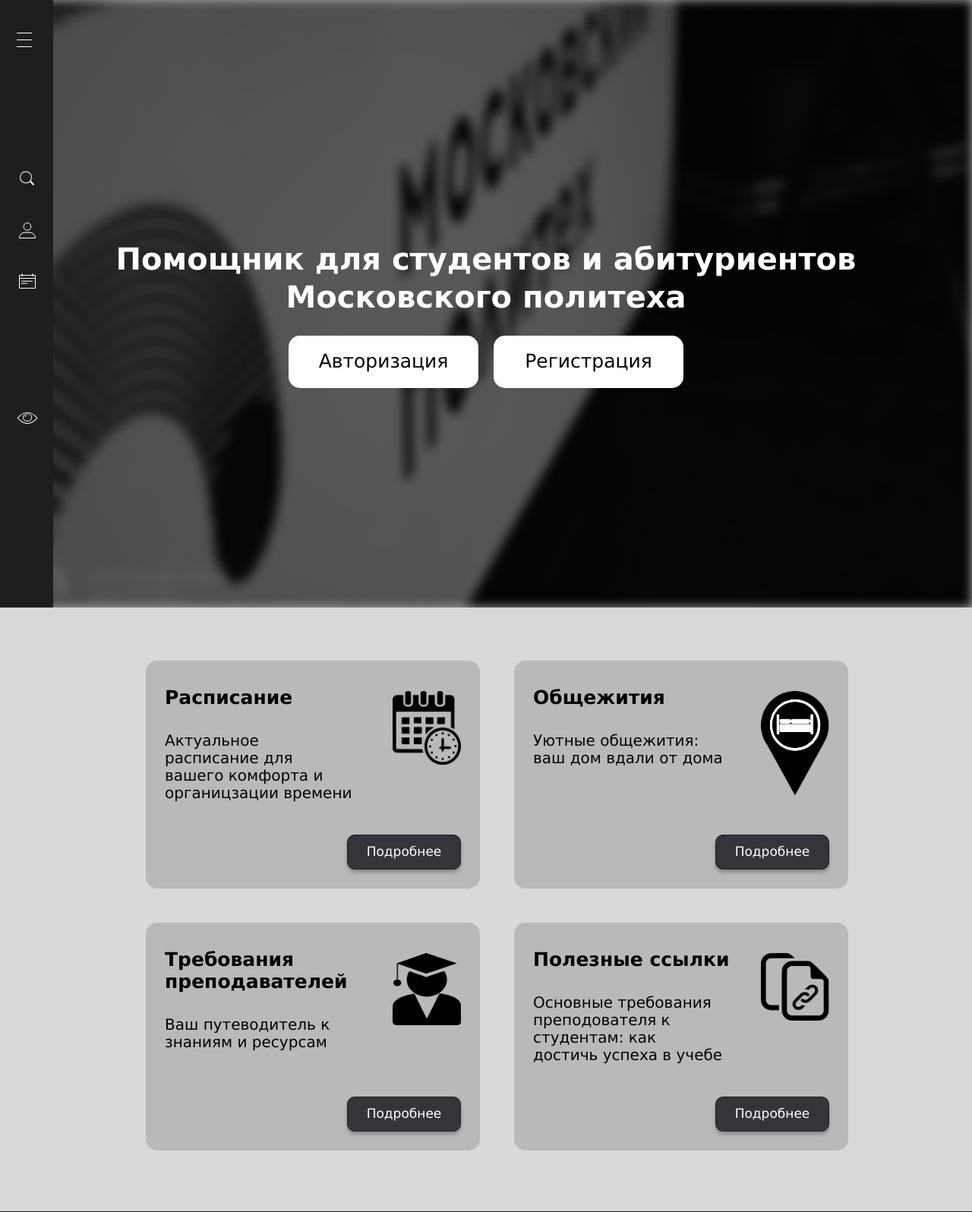
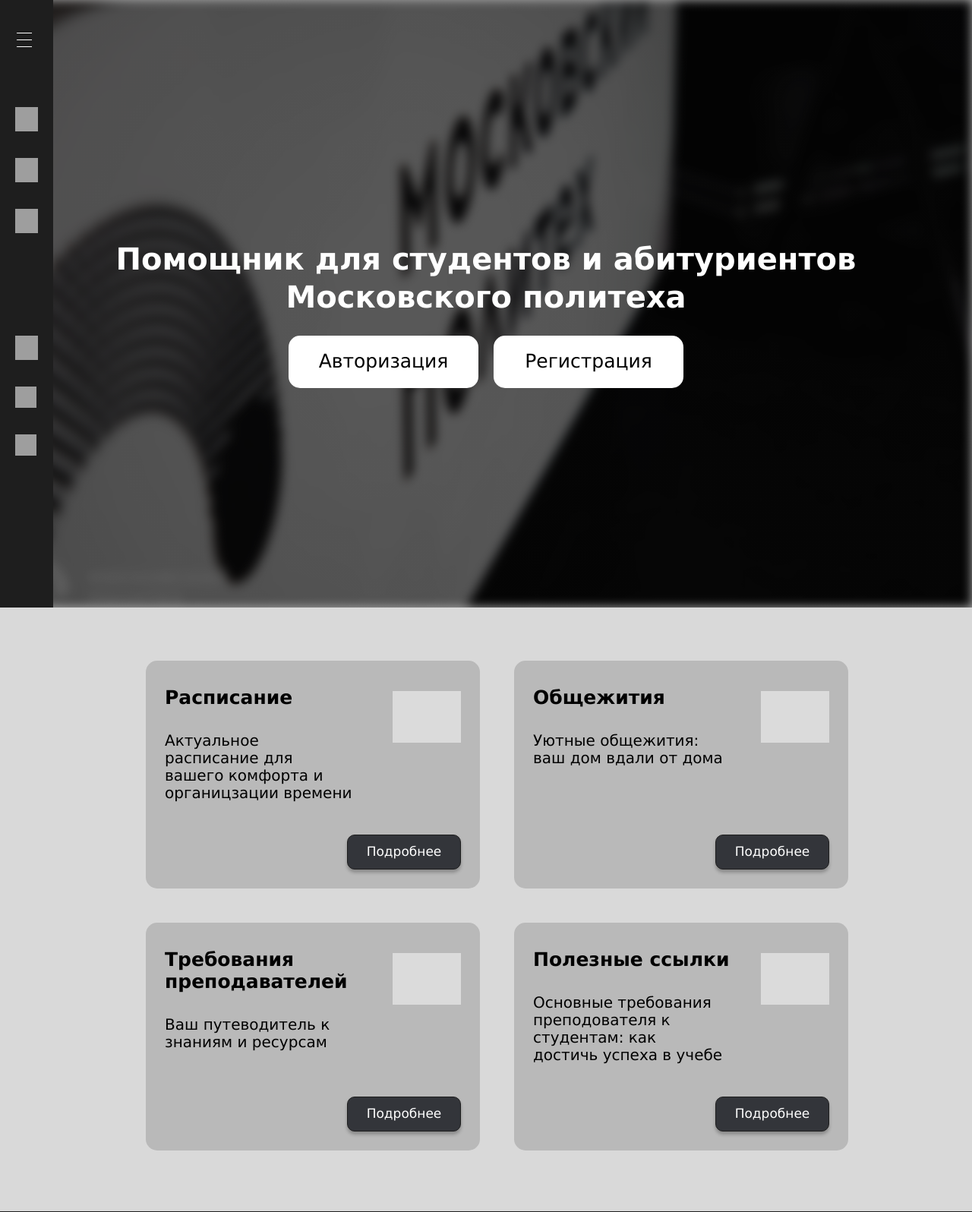
Before and after one commit to MrJayHey/studentguide2, a Django app: page / in a window 1280 px wide. Shown: the top 1596 px of the page at 76% size. Run offline with Django 4.2, Linux system fonts and the light colour scheme; grey boxes are pictures that could not be loaded.

Commit message:
Изменение header-а

```diff
--- a/guide/static/css/header/header.css
+++ b/guide/static/css/header/header.css
@@ -103,7 +103,7 @@
 
 .header__navbar-item:nth-child(3) {
     margin: 0;
-    margin-bottom: 273px;
+    margin-bottom: 130px;
 }
 
 .header__navbar-links {
@@ -259,7 +259,7 @@
     }
 
     .header__navbar-list {
-        margin-top: 179px;
+        margin-top: 100px;
     }
 
     .header__navbar-item {
@@ -272,7 +272,7 @@
 
     .header__navbar-item:nth-child(3) {
         margin: 0;
-        margin-bottom: 143px;
+        margin-bottom: 130px;
     }
 }
 
--- a/guide/templates/main.html
+++ b/guide/templates/main.html
@@ -21,61 +21,33 @@
             <ul class="header__navbar-list">
                 <li class="header__navbar-item">
                     <a href="#" class="header__navbar-item-link">
-                        <svg xmlns="http://www.w3.org/2000/svg" width="32" height="32" viewBox="0 0 32 32">
-                            <g fill="none" fill-rule="evenodd">
-                                <path d="M0 0h32v32H0z"></path>
-                                <g stroke="currentColor" transform="rotate(-45 18.036 2.636)">
-                                    <path d="M7.423 15.5h1v5.923h-1z"></path>
-                                    <circle cx="7.5" cy="7.5" r="7.5"></circle>
-                                </g>
-                            </g>
-                        </svg>
+                        <img src="{% static 'img/loop.svg' %}" width="32" height="32" viewBox="0 0 32 32">
+                    </a>
+                </li>
+                <li class="header__navbar-item">
+                    <a href="#" class="header__navbar-item-link">
+                        <img src="{% static 'img/user.svg' %}" width="32" height="32" viewBox="0 0 32 32">
                     </a>
                 </li>
 
                 <li class="header__navbar-item">
                     <a href="#" class="header__navbar-item-link">
-                        <svg xmlns="http://www.w3.org/2000/svg" width="32" height="32" viewBox="0 0 32 32">
-                            <g fill="none" fill-rule="evenodd">
-                                <path d="M0 0h32v32H0z"></path>
-                                <path
-                                    d="M20.848 11.348a4.848 4.848 0 1 1-9.696 0 4.848 4.848 0 0 1 9.696 0zm-1.622 7.807h-6.451a7.275 7.275 0 0 0-7.276 7.274h21a7.274 7.274 0 0 0-7.273-7.274z"
-                                    stroke="currentColor"></path>
-                            </g>
-                        </svg>
+                        <img src="{% static 'img/schedule.svg' %}" width="32" height="32" viewBox="0 0 32 32">
                     </a>
                 </li>
-
                 <li class="header__navbar-item">
                     <a href="#" class="header__navbar-item-link">
-                        <svg xmlns="http://www.w3.org/2000/svg" width="32" height="32" viewBox="0 0 32 32">
-                            <g fill="none" fill-rule="evenodd">
-                                <path d="M0 0h32v32H0z"></path>
-                                <g stroke="currentColor">
-                                    <path stroke-linecap="square"
-                                        d="M5.55 12.5h20.9M8.536 16.25h13.928m-13.893 3h6.858M9.25 6.5v3m13.958-3v3">
-                                    </path>
-                                    <path d="M5.5 8.5h21v17h-21z"></path>
-                                </g>
-                            </g>
-                        </svg>
+                        <img src="{% static 'img/mynaui_moon.svg' %}" width="32" height="32" viewBox="0 0 32 32">
                     </a>
                 </li>
-
                 <li class="header__navbar-item">
                     <a href="#" class="header__navbar-item-link">
-                        <svg xmlns="http://www.w3.org/2000/svg" width="32" height="32" viewBox="0 0 32 32"
-                            fill="currentColor">
-                            <path transform="translate(2 8.85)"
-                                d="M4.205 4.023L.575 7.544l3.72 3.608c2.715 2.635 6.284 3.953 9.855 3.953 3.568 0 7.137-1.318 9.855-3.953l3.628-3.521-3.72-3.608C21.195 1.389 17.627.072 14.058.072c-3.569 0-7.137 1.317-9.853 3.951zm.735 6.501l-3.073-2.98L4.85 4.651c5.077-4.924 13.341-4.924 18.418 0l3.072 2.98-2.982 2.893c-2.539 2.462-5.874 3.693-9.208 3.693-3.335 0-6.672-1.231-9.21-3.693z">
-                            </path>
-                            <path transform="translate(12 11.85)"
-                                d="M.595 3.211a.376.376 0 1 0 .75 0c0-1.036.844-1.878 1.881-1.878a.376.376 0 0 0 0-.752 2.633 2.633 0 0 0-2.631 2.63z">
-                            </path>
-                            <path transform="translate(10 9.85)"
-                                d="M.091 5.835c0 2.902 2.698 5.261 6.013 5.261s6.013-2.359 6.013-5.261c0-2.899-2.696-5.261-6.013-5.261C2.789.574.091 2.936.091 5.835zm.925 0c0-2.453 2.282-4.452 5.088-4.452 2.805 0 5.088 1.999 5.088 4.452 0 2.456-2.283 4.453-5.088 4.453-2.806 0-5.088-1.997-5.088-4.453z">
-                            </path>
-                        </svg>
+                        <img src="{% static 'img/En.svg' %}" width="28" height="28" viewBox="0 0 32 32">
+                    </a>
+                </li>
+                <li class="header__navbar-item">
+                    <a href="#" class="header__navbar-item-link">
+                        <img src="{% static 'img/mospolytech-logo-white.png' %}" width="28" height="28" viewBox="0 0 32 32">
                     </a>
                 </li>
             </ul>
@@ -128,7 +100,7 @@
                 <li class="page">
                     <div>
                         <h2 class="page__heading">Расписание</h2>
-                        <img src="{% static 'img/calendar.png' %}" alt="" class="page__icon">
+                        <img src="{% static 'img/schedule_home.svg' %}" alt="" class="page__icon">
                         <p class="page__text">Актуальное расписание для вашего комфорта и органицзации времени</p>
                     </div>
                     <a href="{% url 'rasp' %}" class="page__button">Подробнее</a>
@@ -136,7 +108,7 @@
                 <li class="page">
                     <div>
                         <h2 class="page__heading">Общежития</h2>
-                        <img src="{% static 'img/dormitories.png' %}" alt="" class="page__icon">
+                        <img src="{% static 'img/bed.svg' %}" alt="" class="page__icon">
                         <p class="page__text">Уютные общежития: ваш дом вдали от дома</p>
                     </div>
                     <a href="{% url 'hostels' %}" class="page__button">Подробнее</a>
@@ -144,7 +116,7 @@
                 <li class="page">
                     <div>
                         <h2 class="page__heading">Требования преподавателей</h2>
-                        <img src="{% static 'img/teacher.png' %}" alt="" class="page__icon">
+                        <img src="{% static 'img/human.svg' %}" alt="" class="page__icon">
                         <p class="page__text">Ваш путеводитель к знаниям и ресурсам</p>
                     </div>
                     <a href="{% url 'teachers' %}" class="page__button">Подробнее</a>
@@ -152,7 +124,7 @@
                 <li class="page">
                     <div>
                         <h2 class="page__heading">Полезные ссылки</h2>
-                        <img src="{% static 'img/links.png' %}" alt="" class="page__icon">
+                        <img src="{% static 'img/link.svg' %}" alt="" class="page__icon">
                         <p class="page__text">Основные требования преподователя к студентам: как достичь успеха в учебе</p>
                     </div>
                     <a href="{% url 'links' %}" class="page__button">Подробнее</a>
```
